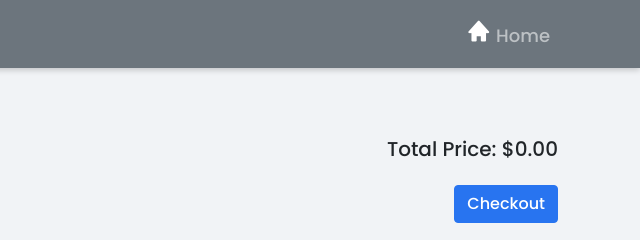
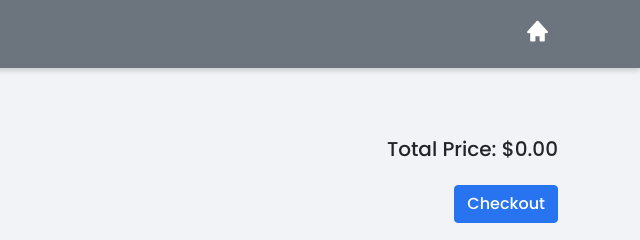
Before and after one commit to Shreyashs98/Javascript_Shopping_cart, a plain HTML site: page HTML/Cart.html in a window 1280 px wide. Shown: the full height of the page, 640-1280 px from the left. Drawn offline with nearby package versions, Linux system fonts and the light colour scheme; a web font is replaced by a local one.

Commit message:
final submit and deploy

```diff
--- a/HTML/Cart.html
+++ b/HTML/Cart.html
@@ -24,7 +24,7 @@
                 <div class="collapse navbar-collapse justify-content-end" id="navbarNav">
                     <ul class="navbar-nav">
                         <li class="nav-item">
-                            <a class="nav-link" href="../"><i class="bx bxs-home text-white"></i> Home</a>
+                            <a class="nav-link" href="../"><i class="bx bxs-home text-white"></i></a>
                         </li>
                     </ul>
                 </div>
```
